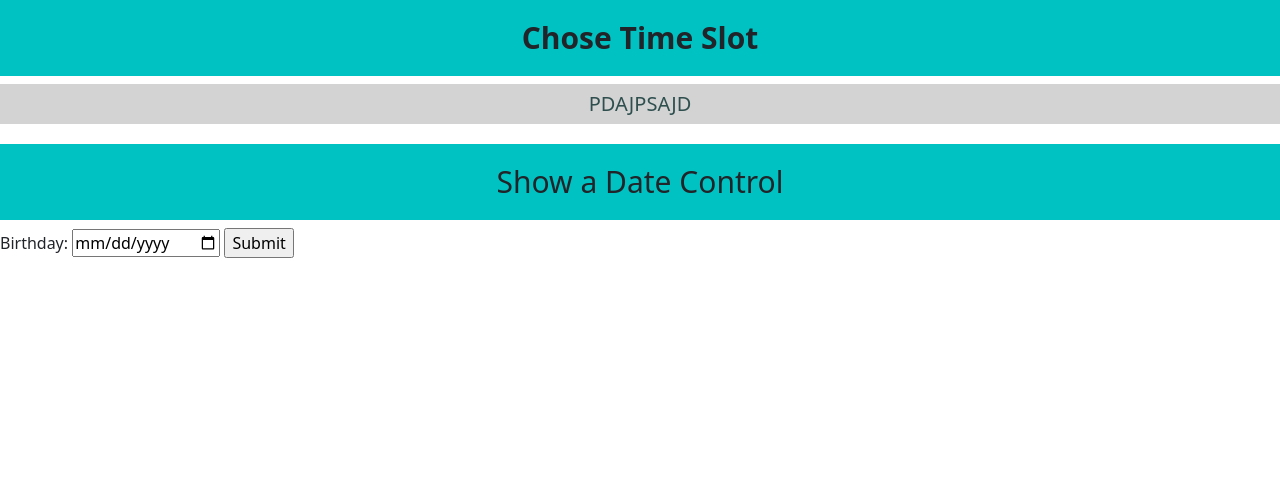
After one commit to armand143/SimpleSlot_UniProject, a Django app: page /reservation/ in a window 1280 px wide. The commit adds this page. Shown: the top 498 px of the page. Run offline with Django 4.2, Linux system fonts and the light colour scheme.

Commit message:
reservation html and some stuff

```diff
--- a/firstapp/admin.py
+++ b/firstapp/admin.py
@@ -1,6 +1,5 @@
 from django.contrib import admin
-from .models import Cluster,Todo
+from .models import Cluster
 
 # Register your models here.
-admin.site.register(Todo)
 admin.site.register(Cluster)
--- a/firstapp/templates/firstapp/base.html
+++ b/firstapp/templates/firstapp/base.html
@@ -50,7 +50,7 @@ h1 {
   padding: 20px;
   text-align: center;
   font-size: 30px;
-  background-color: rgb(207, 87, 87);
+  background-color: rgb(0, 194, 194);
 }
 nav {
   padding: 5px;
--- a/firstapp/templates/firstapp/homepageStudent.html
+++ b/firstapp/templates/firstapp/homepageStudent.html
@@ -56,11 +56,11 @@
               <td class="col-lg-6">{{cl.Beschreibung}}</td>
               {%if cl.availability == True %}
               <td class="col-sm-2">
-                <a class="btn btn-outline-secondary" href="" role="button">reserve</a>
+                <a class="btn btn-outline-secondary" href="{% url 'bookSlot' %}" role="button">book slot</a>
               </td>
               {%else%}
               <td class="col-sm-2">
-                <a class="btn btn-danger" href="" role="button">not available</a>
+                <a class="btn no-click" role="button">not available</a>
               </td>
               {% endif %}
             </tr>
--- /dev/null
+++ b/firstapp/templates/firstapp/reservation.html
@@ -0,0 +1,34 @@
+{% extends 'firstapp/base.html' %}
+
+{% block title %}About{% endblock title %}
+
+{% block body %}
+  <header>
+      <h1><b>Chose Time Slot</b></h1>
+  </header>
+
+  <nav>
+    <a href="{% url 'bookSlot' %}">PDAJPSAJD</a>
+  </nav>
+
+  <h1>Show a Date Control</h1>
+
+  <form action="/action_page.php">
+    <label for="birthday">Birthday:</label>
+    <input type="date" id="birthday" name="birthday">
+    <input type="submit">
+  </form>
+
+{% endblock body %}
+
+{% block css %}
+  <style>
+
+  </style>
+{% endblock css %}
+
+{% block javascript %}
+  <script>
+
+  </script>
+{% endblock javascript %}
--- a/firstapp/urls.py
+++ b/firstapp/urls.py
@@ -12,4 +12,5 @@ urlpatterns = [
     path('logout/', views.loggingout, name='Logout'),
     path('register/', views.register, name='Register'),
     path('editProfil/<user_id>', views.editProfil, name='EditProfil'),
+    path('reservation/', views.reservation, name='bookSlot'),
 ]
--- a/firstapp/views.py
+++ b/firstapp/views.py
@@ -3,6 +3,8 @@ from tkinter import Entry
 from django.shortcuts import redirect, render
 from django.shortcuts import get_object_or_404
 from django.http import HttpResponse, HttpResponseRedirect
+
+import firstapp
 
 from .models import Cluster, Nutzer
 from .forms import  ClusterForm, RegisterForm
@@ -112,3 +114,6 @@ def deletee(request, cluster_id):
 
 def impressum(request):
     return render(request, 'firstapp/Impressum.html')
+
+def reservation(request):
+    return render(request, 'firstapp/reservation.html')
```
Also changed, not shown: firstapp/forms.py (+1 -7 lines), firstapp/models.py (+10 -6 lines).
